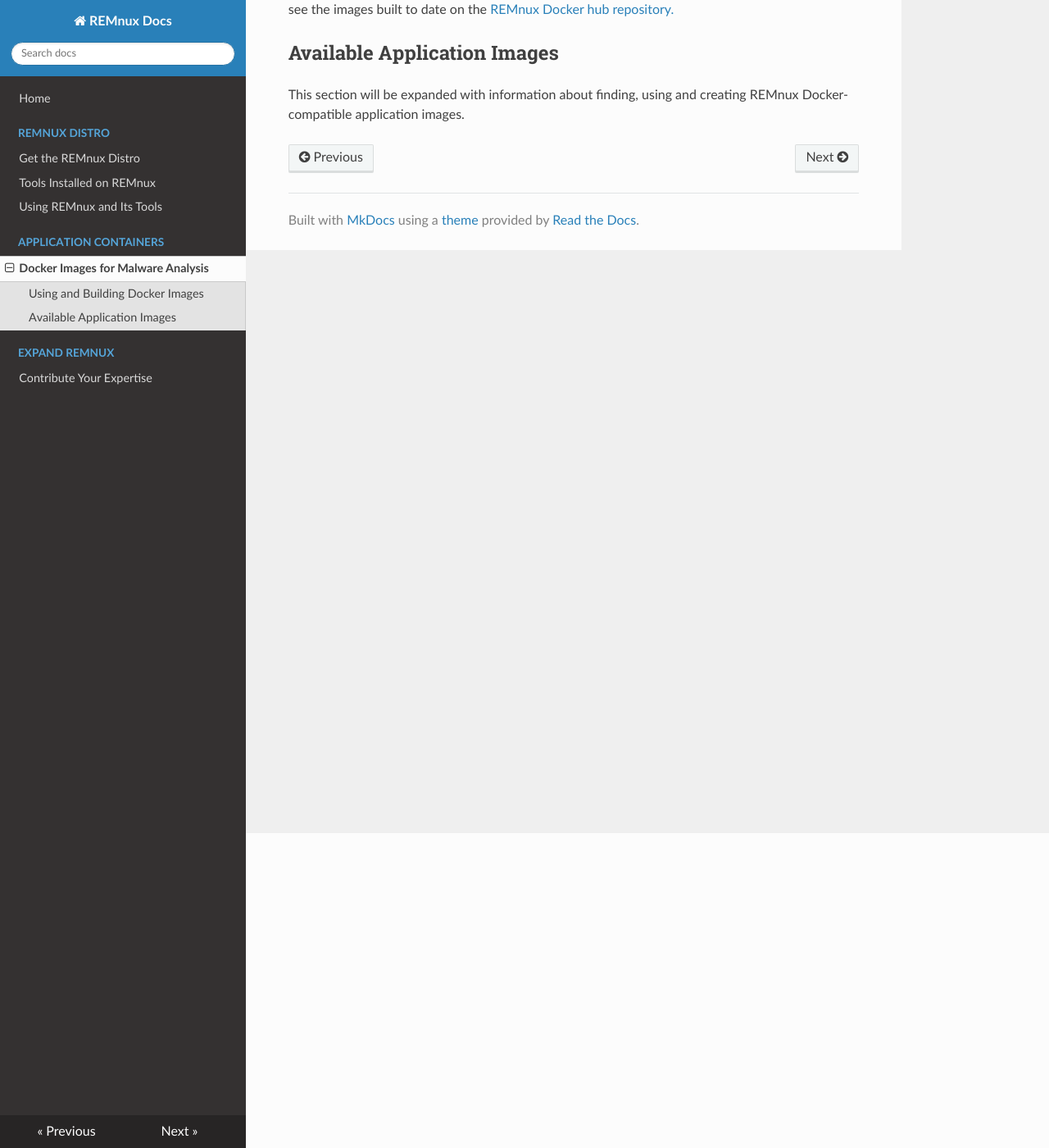
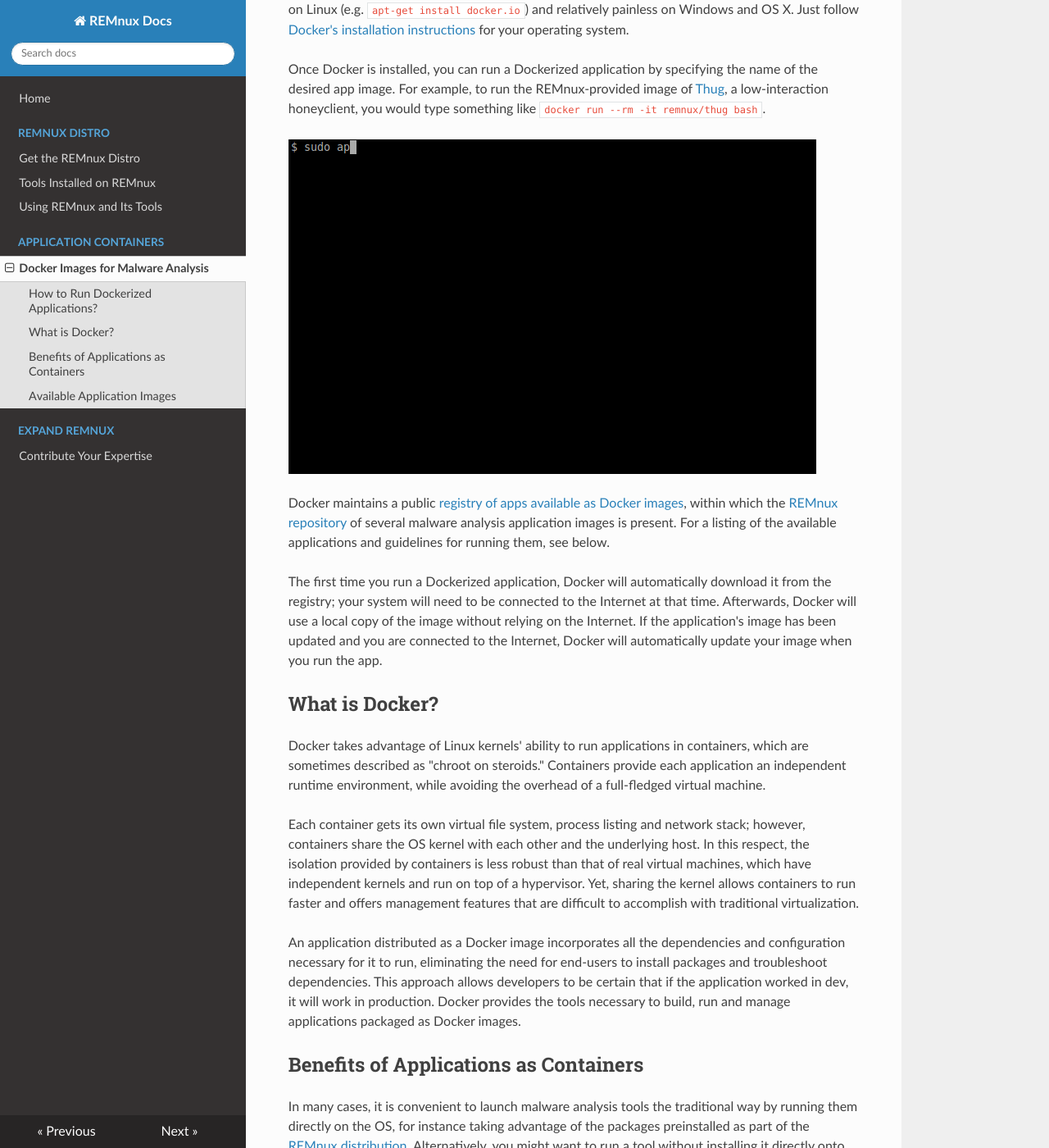
Before and after one commit to wzod/docs, an MkDocs documentation site: the page built from source/containers/about.md, in a window 1280 px wide and 1400 px high, scrolled down 384 px. Shown: the whole window at 82% size. Built offline with MkDocs 1.6.1, drawn with Linux system fonts in a browser that asks for light colours; nearby versions of some CDN libraries; old or Windows-style settings are respelled for this version of MkDocs; some of the changed text lies outside the part shown.

Commit message:
Expanded containers section
... and other tweaks

```diff
--- a/docs/containers/about.md
+++ /dev/null
@@ -1,13 +0,0 @@
-# Docker Images for Malware Analysis
-
-The REMnux project provides [Docker](https://www.docker.com/) images of popular malware analysis tools, with the goal of allowing investigators to conveniently utilize difficult-to-install applications without having to install the REMnux distro.
-
-This section is a work in progress.
-
-## Using and Building Docker Images
-
-If you are new to Docker, you can learn how to [distribute and run apps inside containers](http://blog.zeltser.com/post/102956975282/docker-application-distribution). You can see the images built to date on the [REMnux Docker hub repository.](https://registry.hub.docker.com/repos/remnux/)
-
-## Available Application Images
-
-This section will be expanded with information about finding, using and creating REMnux Docker-compatible application images.
--- a/mkdocs.yml
+++ b/mkdocs.yml
@@ -4,6 +4,9 @@ site_description: Documentation for REMnux, a free toolkit for assisting malware
 site_favicon: favicon.ico
 theme: readthedocs
 markdown_extensions: [smartypants]
+copyright: Copyright &copy; 2014, Lenny Zeltser
+docs_dir: source
+include_search: false
 
 pages:
 - ['index.md', 'Home']
--- /dev/null
+++ b/source/containers/about.md
@@ -0,0 +1,54 @@
+# Docker Images for Malware Analysis
+
+The REMnux project provides [Docker](https://www.docker.com/) images of popular malware analysis tools, with the goal of allowing investigators to conveniently utilize difficult-to-install applications without having to install the REMnux distro. Such images could be compared to lightweight virtual machines; though they don't offer the same level of isolation as real VMs, they provide a container within which the application can be encapsulated along with its dependencies.
+
+## How to Run Dockerized Applications?
+
+To run REMnux-provided  application images, first you need to install Docker. This very easy to do on Linux (e.g. `apt-get install docker.io`) and relatively painless on Windows and OS X. Just follow [Docker's installation instructions](https://docs.docker.com/installation/#installation) for your operating system.
+
+Once Docker is installed, you can run a Dockerized application by specifying the name of the desired app image. For example, to run the REMnux-provided image of [Thug](https://github.com/buffer/thug), a low-interaction honeyclient, you would type something like `docker run --rm -it remnux/thug bash`.
+
+![Running Thug in Docker](remnux-docker-thug-full.gif)
+
+Docker maintains a public [registry of apps available as Docker images](https://hub.docker.com/), within which the [REMnux repository](https://registry.hub.docker.com/repos/remnux/) of several malware analysis application images is present. For a listing of the available applications and guidelines for running them, see below.
+
+The first time you run a Dockerized application, Docker will automatically download it from the registry; your system will need to be connected to the Internet at that time. Afterwards, Docker will use a local copy of the image without relying on the Internet. If the application's image has been updated and you are connected to the Internet, Docker will automatically update your image when you run the app.
+
+## What is Docker?
+
+Docker takes advantage of Linux kernels' ability to run applications in containers, which are sometimes described as "chroot on steroids." Containers provide each application an independent runtime environment, while avoiding the overhead of a full-fledged virtual machine.
+
+Each container gets its own virtual file system, process listing and network stack; however, containers share the OS kernel with each other and the underlying host. In this respect, the isolation provided by containers is less robust than that of real virtual machines, which have independent kernels and run on top of a hypervisor. Yet, sharing the kernel allows containers to run faster and offers management features that are difficult to accomplish with traditional virtualization.
+
+An application distributed as a Docker image incorporates all the dependencies and configuration necessary for it to run, eliminating the need for end-users to install packages and troubleshoot dependencies. This approach allows developers to be certain that if the application worked in dev, it will work in production. Docker provides the tools necessary to build, run and manage applications packaged as Docker images.
+
+## Benefits of Applications as Containers
+
+In many cases, it is convenient to launch malware analysis tools the traditional way by running them directly on the OS, for instance taking advantage of the packages preinstalled as part of the [REMnux distribution](https://remnux.org/#distro). Alternatively, you might want to run a tool without installing it directly onto your system, perhaps because you want to keep your system unclattered, or because it lacks the dependencies necessary to run the application.
+
+When running the app as a Docker container, you're able to take advantage of the image developer's efforts to figure out how to properly set up the application. Also, you get to benefit from any updates that the application's developer and the image maintainer introduces without having to worry how to install them.
+
+Because Docker images are mostly independent of each other, you can run applications in environments separate from each other and the underlying system; this is especially useful when applications rely on conflicting dependencies. Because Docker containers are more lightweight than virtual machines, it's more practical to dedicate a container to a single app than trying to set up a VM per application.
+
+A Redhat article outlines [additional benefits that Docker offers](https://access.redhat.com/documentation/en-US/Red_Hat_Enterprise_Linux/7/html/7.0_Release_Notes/sect-Red_Hat_Enterprise_Linux-7.0_Release_Notes-Linux_Containers_with_Docker_Format-Advantages_of_Using_Docker.html), which include:
+
+- Rapid application deployment
+- Portability across machines
+- Version control and component reuse
+- Simplified maintenance
+
+Lastly, those who are trying to install applications directly on their system without Docker can examine the Dockerfile config for the desired application to see explicit, scriptable instructions for installing the app into their own environment.
+
+Docker containers have their limitations and sometimes it's easier to run applications the traditional way. By providing Docker images several popular malware analysis tools, in addition to offering a full Linux distro, REMnux gives you the flexibility to investigate malicious software using several approaches.
+
+## Available Application Images
+
+The [REMnux repository on the Docker Hub Registry](https://registry.hub.docker.com/repos/remnux/) lists the images of malware analysis applications available as part of the project. These apps include:
+
+- Google's JavaScript engine for JavaScript deobfuscation: [remnux/v8](https://registry.hub.docker.com/u/remnux/v8/)
+- Thug low-interaction honeyclient: [remnux/thug](https://registry.hub.docker.com/u/remnux/thug/)
+- Viper binry analysis and management framework:  [remnux/viper](https://registry.hub.docker.com/u/remnux/viper/)
+- Rekall memory forensic framework:  [remnux/rekall](https://registry.hub.docker.com/u/remnux/rekall/)
+- JSDetox malware analysis tool for JavaScript deobfuscation:  [remnux/jsdetox](https://registry.hub.docker.com/u/remnux/jsdetox/)
+
+Help expand this collection. You can create Dockerfile configs or building Docker images of malware analysis applications that are not yet present in the repository. Once you have built and tested your Dockerfile, [share it with Lenny Zeltser](http://zeltser.com/about/contact.html).
```
Also changed, not shown: source/REMnux-logo.png (renamed from docs/REMnux-logo.png), source/containers/remnux-docker-jsdetox.gif (added), source/containers/remnux-docker-rekall.gif (added), source/containers/remnux-docker-thug-full.gif (added), source/containers/remnux-docker-thug.gif (added), source/containers/remnux-docker-v8.gif (added), source/containers/remnux-docker-viper.gif (added), source/distro/get.md (renamed from docs/distro/get.md), source/distro/tools.md (renamed from docs/distro/tools.md), source/distro/use.md (renamed from docs/distro/use.md), source/expand/contribute.md (renamed from docs/expand/contribute.md), source/favicon.ico (renamed from docs/favicon.ico), source/index.md (renamed from docs/index.md).
